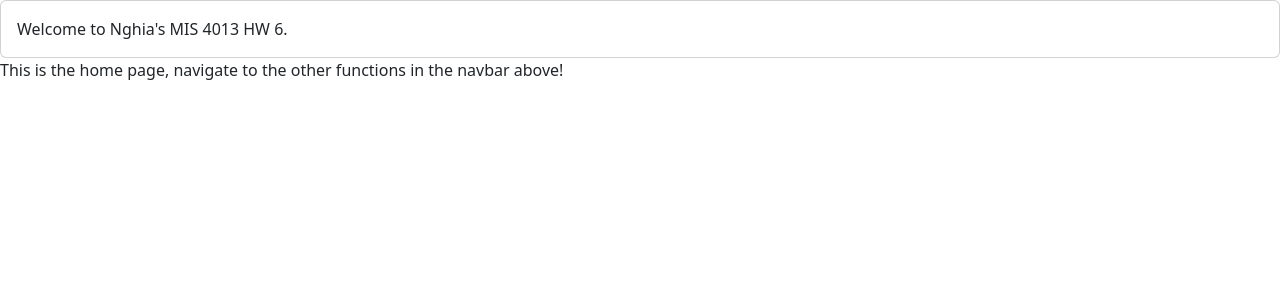
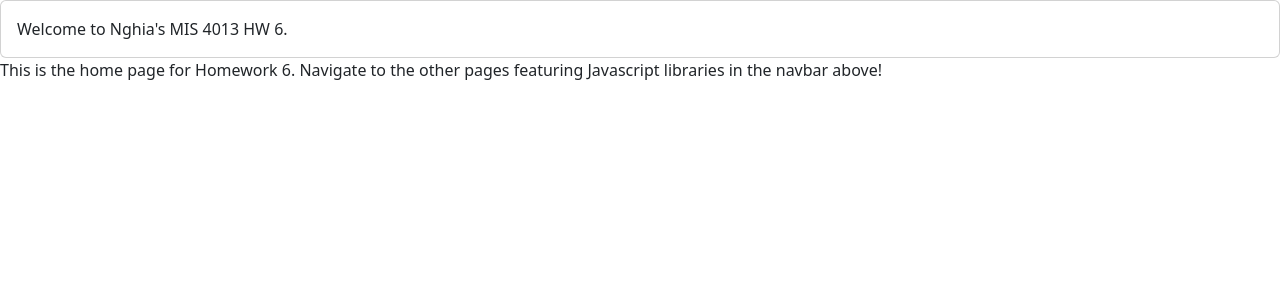
Before and after one commit to Courdias/MIS-4013-hw06, a PHP site: page / in a window 1280 px wide. Shown: the part 56-356 px from the top of the page. Run offline with PHP 8.4, Linux system fonts and the light colour scheme.

Commit message:
Update index.php

```diff
--- a/index.php
+++ b/index.php
@@ -1,6 +1,6 @@
 <?php
   include "header.php";
 ?>
-<div>This is the home page, navigate to the other functions in the navbar above!</div>
+<div>This is the home page for Homework 6. Navigate to the other pages featuring Javascript libraries in the navbar above!</div>
   </body>
 </html>
```
